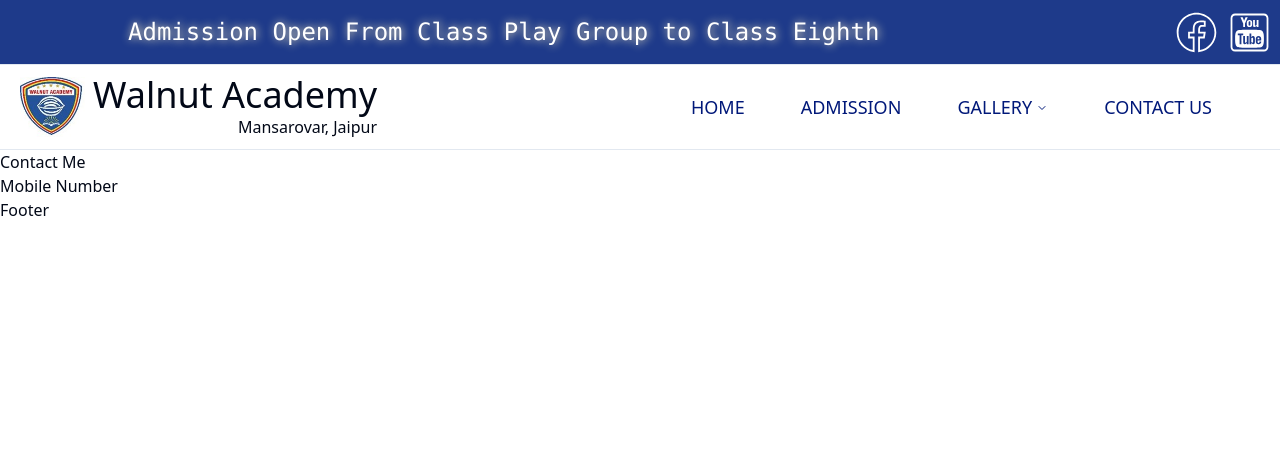
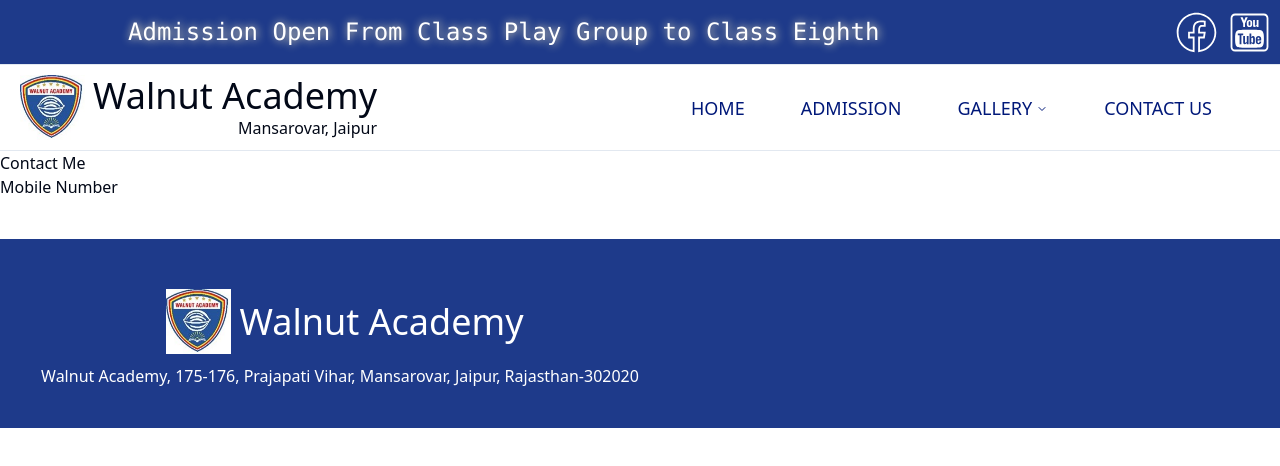
Before and after one commit to IkshitGupta/Walnut_Academy_Website, a Next.js app: page /contact in a window 1280 px wide. Shown: the top 466 px of the page. Built offline with nearby package versions, Linux system fonts and the light colour scheme.

Commit message:
added basic footer

```diff
--- /dev/null
+++ b/src/app/components/footer_site.tsx
@@ -0,0 +1,26 @@
+'use client';
+import Link from 'next/link';
+import Image from 'next/image';
+const MyFooter = () => {
+	return (
+		<>
+			<div className="bg-blue-900 mt-10 text-white p-10">
+				<div className="flex-col flex justify-center items-center w-1/2">
+					<div className="m-2.5 ml-5">
+						<Link href="/" className="flex space-x-2 items-center">
+							<Image src="/images/LOGO.jpg" alt="Website Logo" width={65} height={0} quality={100} className="aspect-square" />
+							<div className="text-right">
+								<div className="text-4xl">Walnut Academy</div>
+							</div>
+						</Link>
+					</div>
+
+					<div>Walnut Academy, 175-176, Prajapati Vihar, Mansarovar, Jaipur, Rajasthan-302020</div>
+				</div>
+
+				<div></div>
+			</div>
+		</>
+	);
+};
+export default MyFooter;
--- a/src/app/components/navbar_site.tsx
+++ b/src/app/components/navbar_site.tsx
@@ -9,7 +9,7 @@ const MyNavigationMenu = () => {
 		<NavigationMenu className="max-w-full justify-between">
 			<div className="m-2.5 ml-5">
 				<Link href="/" className="flex space-x-2 items-center">
-					<Image src="/images/LOGO.jpg" alt="Website Logo" width={65} height={0} quality={100} priority />
+					<Image src="/images/LOGO.jpg" alt="Website Logo" width={65} height={0} quality={100} priority className='aspect-square' />
 					<div className="text-right">
 						<div className="text-4xl">Walnut Academy</div>
 						<div>Mansarovar, Jaipur</div>
--- a/src/app/layout.tsx
+++ b/src/app/layout.tsx
@@ -1,6 +1,7 @@
 'use client';
 import CustomNavbar from './components/navbar_site';
 import CustomHeader from './components/header_site';
+import CustomFooter from './components/footer_site';
 import { Separator } from '@/components/ui/separator';
 import './globals.css';
 
@@ -13,7 +14,7 @@ export default function RootLayout({ children }: { children: React.ReactNode })
 				<CustomNavbar />
 				<Separator />
 				{children}
-				<footer>Footer</footer>
+				<CustomFooter />
 			</body>
 		</html>
 	);
```
